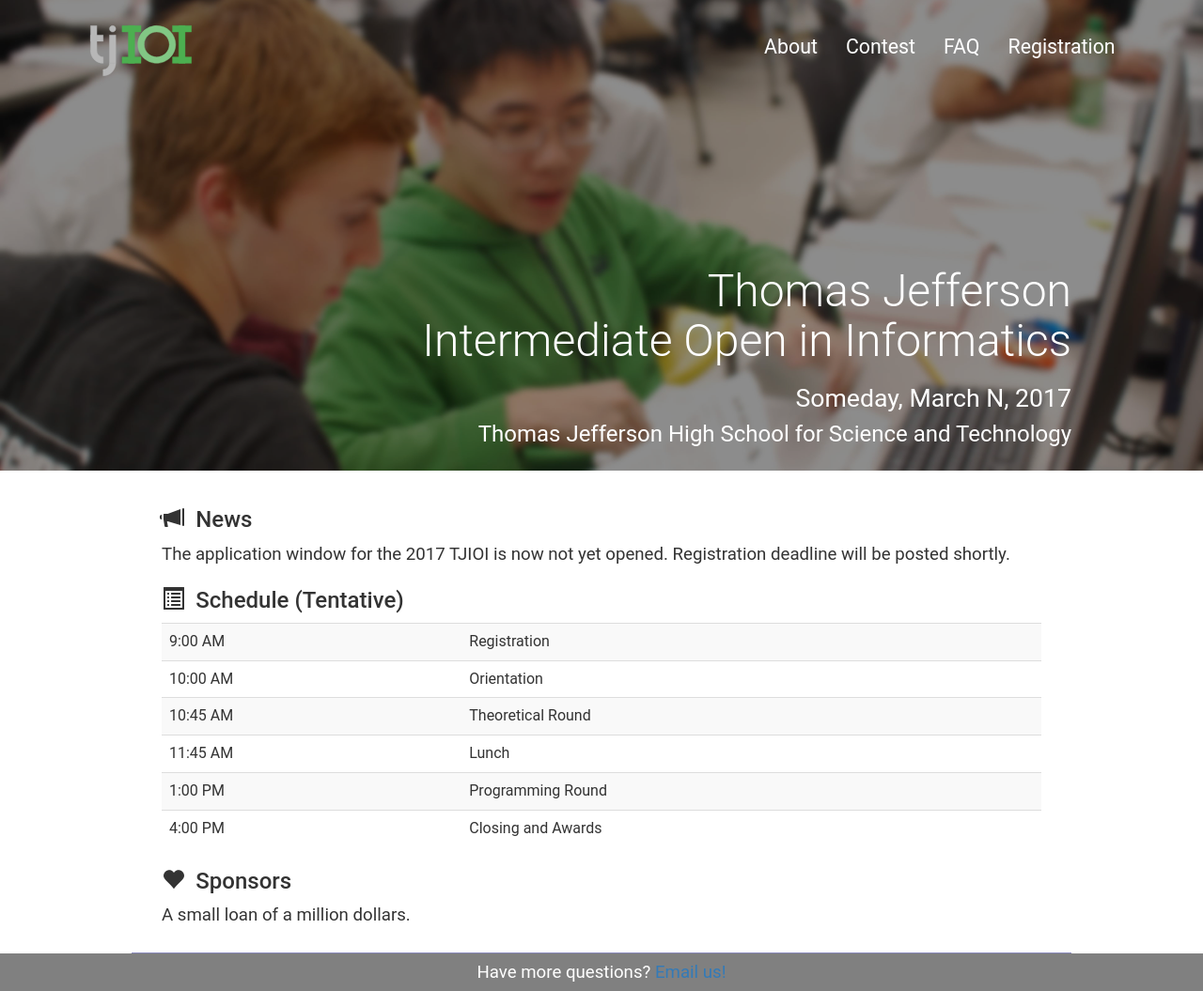
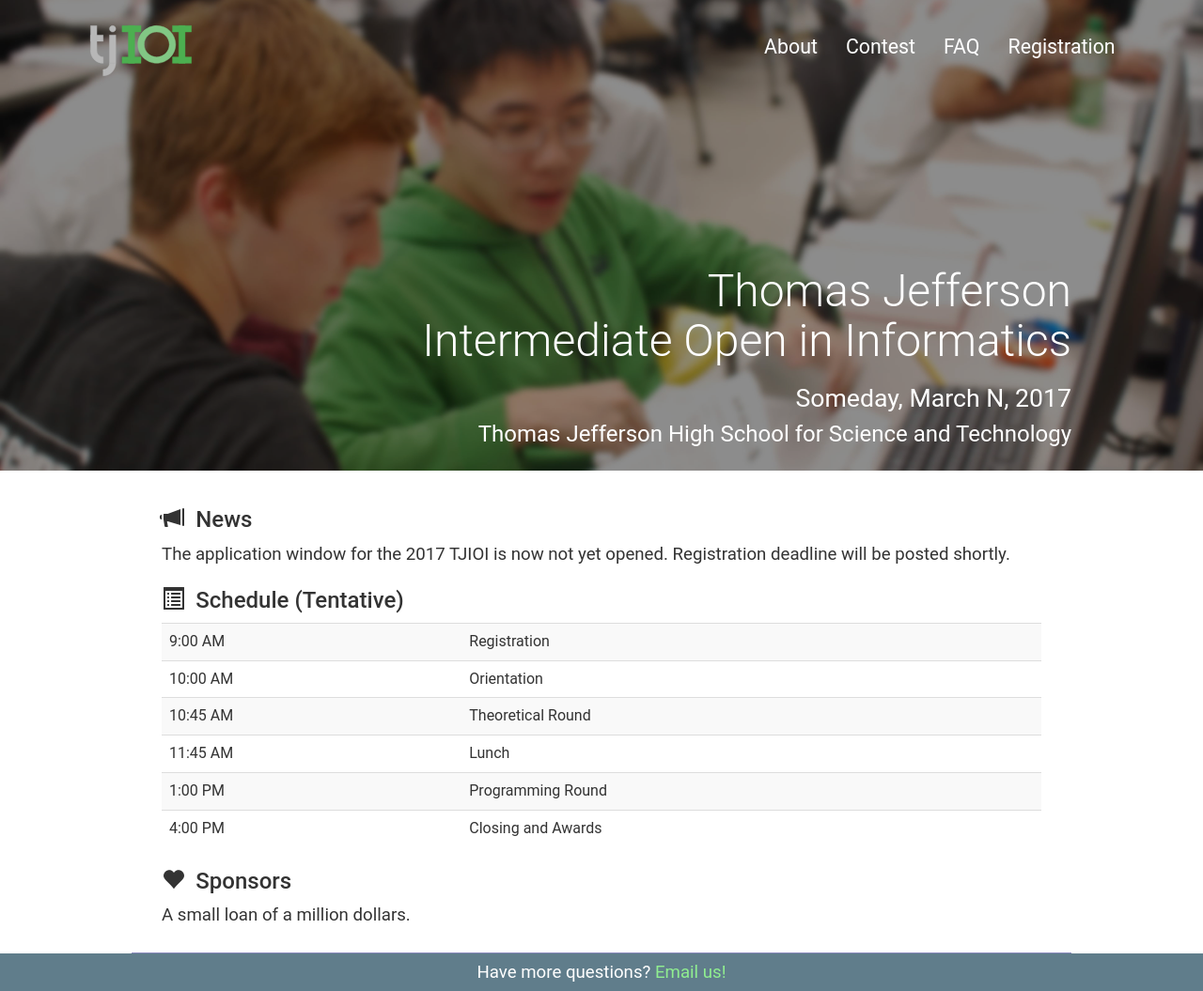
Before and after one commit to codeAligned/tjioi, a Jekyll site: the page built from index.html, in a window 1280 px wide. Shown: the whole page at 94% size. Built offline with Jekyll 4.4.1, drawn with Linux system fonts in a browser that asks for light colours.

Commit message:
change color scheme

```diff
--- a/assets/main.css
+++ b/assets/main.css
@@ -19,7 +19,7 @@
 
 .navbar {
     z-index: 2;
-    background: grey;
+    background: #607D8B;
     border: 0px;
     border-radius: 0;
     width: 100%;
@@ -118,7 +118,7 @@
 }
 
 .content p a {
-    color: rgba(76, 175, 80, 255);
+    color: rgba(76, 175, 80, 255) !important;
 }
 
 .selectedTab {
@@ -135,7 +135,11 @@
 footer {
     height: 40px;
     color: white;
-    background-color: grey;
+    background-color: #607D8B;
     line-height: 40px;
     text-align: center;
 }
+
+footer a {
+    color: LightGreen !important;
+}
```
